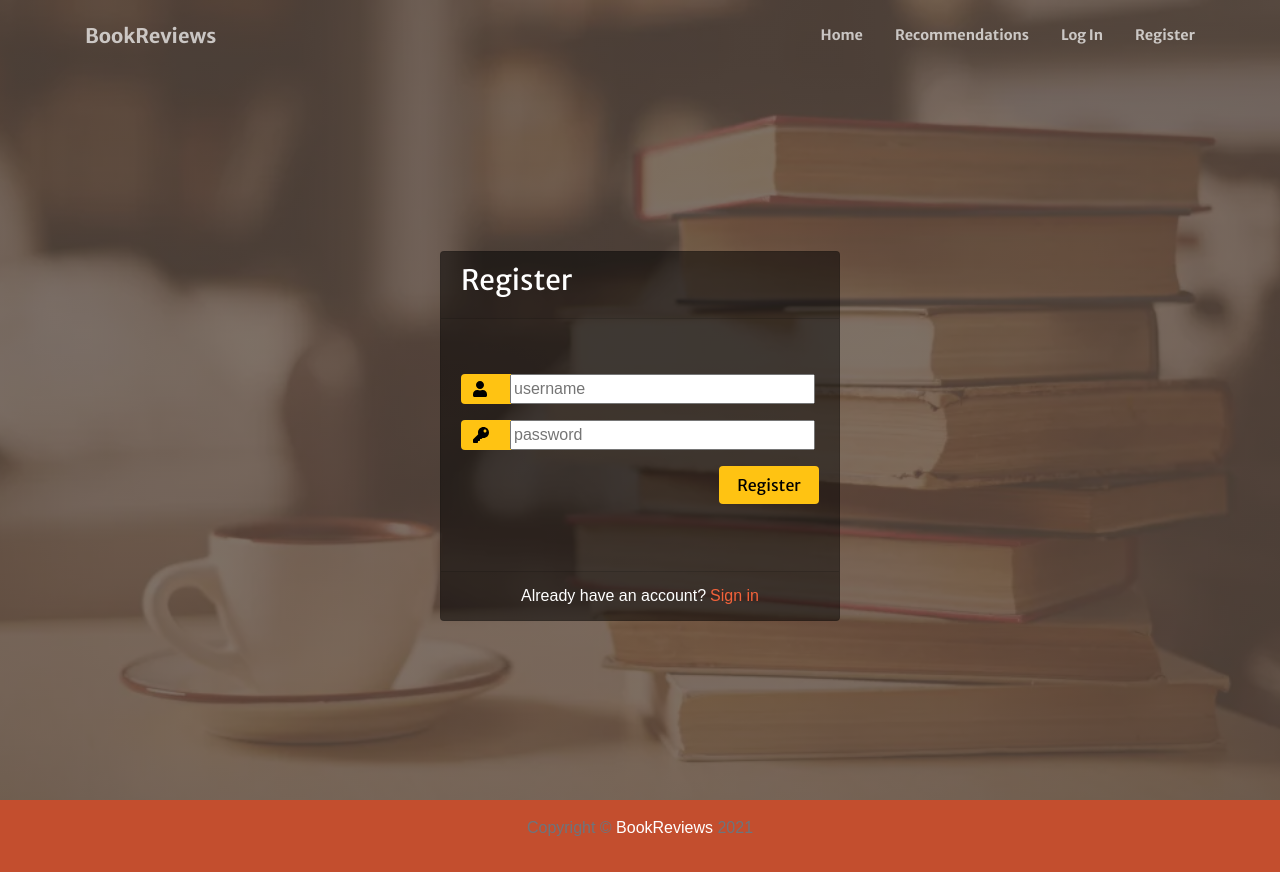
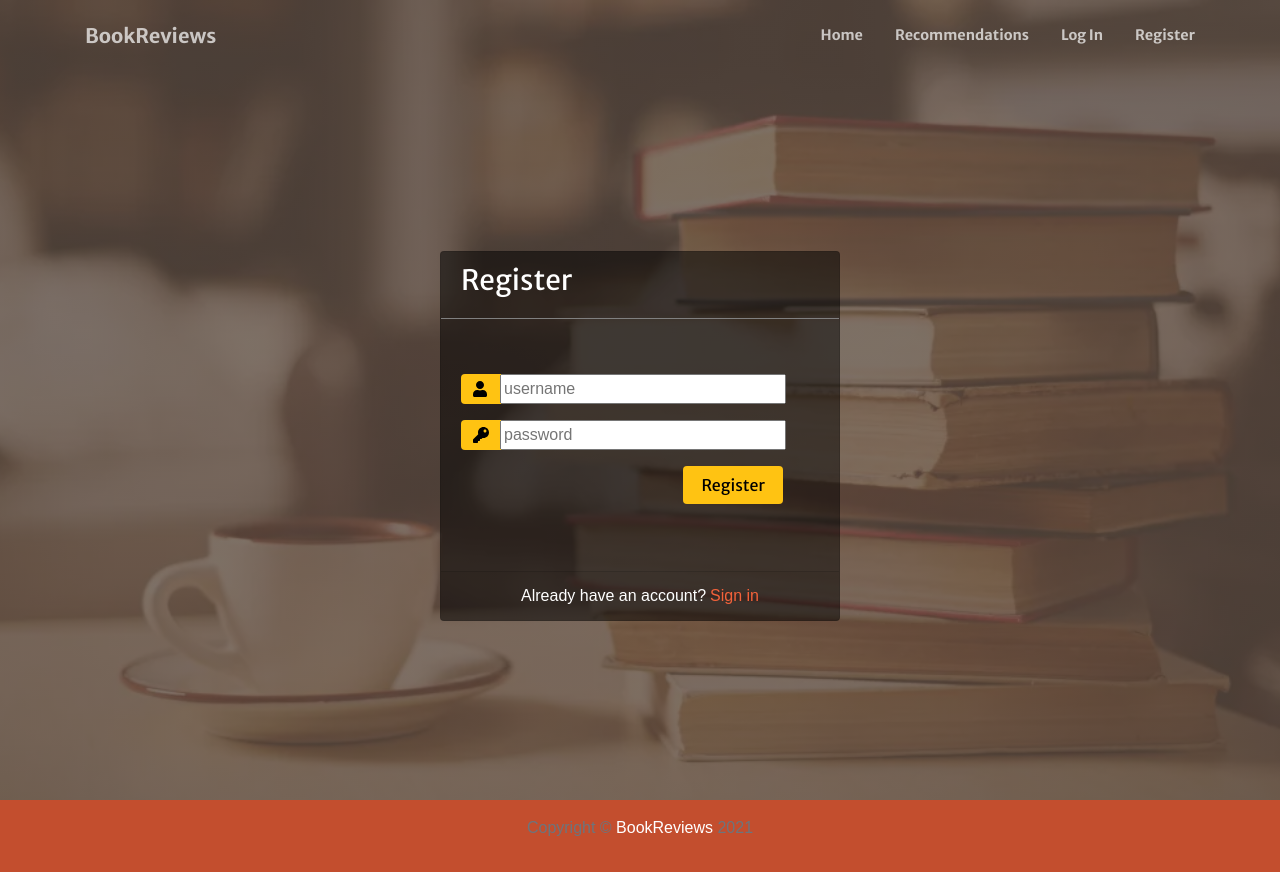
Before and after one commit to LongVN99/Milestone_Project_3, a Flask app: page /register in a window 1280 px wide. Run offline with Flask 2, Linux system fonts and the light colour scheme; some libraries are stand-ins or nearby versions.

Commit message:
Fixed some style for base

```diff
--- a/app.py
+++ b/app.py
@@ -50,7 +50,7 @@ def register():
         # put the new user into 'session' cookie to indentify the user
         session["user"] = request.form.get("username").lower()
         flash("Registration Successful!")
-        return redirect(url_for("profile", username=session["user"]))
+        return redirect(url_for("index", username=session["user"]))
 
     return render_template("register.html")
 
--- a/static/css/mystyles.css
+++ b/static/css/mystyles.css
@@ -69,7 +69,7 @@ html,body{
 }
 
 .input-group-prepend span{
-    width: 50px;
+    width: 40px;
     background-color: #FFC312;
     color: black;
     border:0 !important;
@@ -88,6 +88,7 @@ input:focus{
     color: black;
     background-color: #FFC312;
     width: 100px;
+    margin-right: 10%;
 }
 
 .cancel_btn:hover,
@@ -110,16 +111,11 @@ input:focus{
 
 .card-header{
     margin-bottom: 35px;
+    border-bottom: 1px solid gray;
 }
 
 .input-group input {
-    width: 305px;
-}
-
-@media only screen and (max-width: 600px) {
-.input-group input {
-    width: 200px;
-}
+    width: 80%;
 }
 
 .flashes h4 {
@@ -231,7 +227,7 @@ input:focus{
 }
 
 .card_add .input-group input {
-    min-width: 250px;
+    min-width: 225px;
     width: 100%;
     height: 40px;
 }
@@ -251,3 +247,7 @@ input:focus{
 .username {
     color: #f4623a;
 }
+
+.min-h-100 {
+    min-height: 100vh;
+}
--- a/templates/base.html
+++ b/templates/base.html
@@ -54,6 +54,7 @@
         </div>
     </nav>
 
+    <div class="min-h-100">
         <!-- recommendations block-->
         {% block recommendations %}
 
@@ -72,24 +73,19 @@
                     {% endwith %}
 
                 </div>
-            <div class="container h-100">
 
                     {% block masthead %}
                     {% endblock %}
 
-                <div class="container">
 
                     {% block content %}
                     {% endblock %}
 
-                </div>
-            </div>
             </header>
 
         {% endblock %}
-    <!-- End recommendations block-->
+    </div>
 
-    <!-- About block -->
     {% block about %}
     {% endblock %}
 
--- a/templates/login.html
+++ b/templates/login.html
@@ -1,7 +1,6 @@
 {% extends "base.html" %}
 {% block content %}
 
-    <div class="container">
     <div class="d-flex justify-content-center h-100">
         <div class="card">
             <div class="card-header">
@@ -37,6 +36,5 @@
             </div>
         </div>
     </div>
-    </div>
 
 {% endblock %}
--- a/templates/register.html
+++ b/templates/register.html
@@ -1,7 +1,6 @@
 {% extends "base.html" %}
 {% block content %}
 
-    <div class="container">
     <div class="d-flex justify-content-center h-100">
         <div class="card">
             <div class="card-header">
@@ -37,6 +36,5 @@
             </div>
         </div>
     </div>
-    </div>
 
 {% endblock %}
```
Lines whose indentation alone changed are shown as unchanged.
